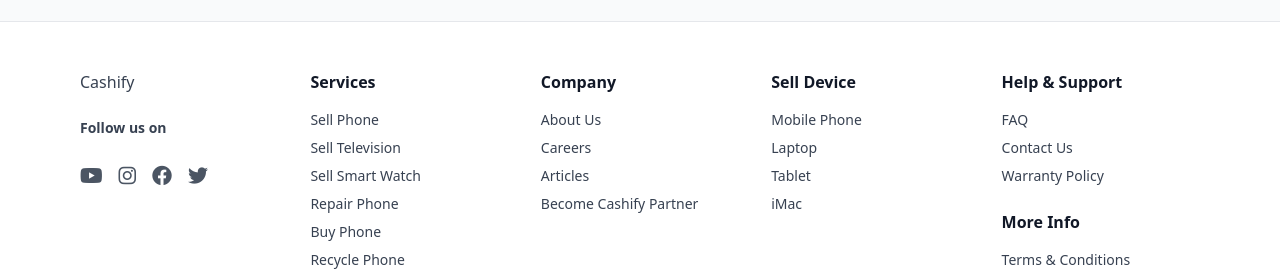
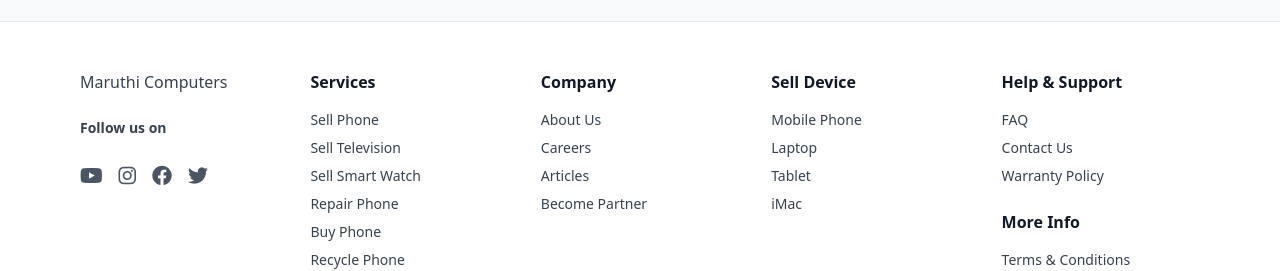
Before and after one commit to satishkumarp6949/Chasify, a plain HTML site: page base.html in a window 1280 px wide. Shown: the part 945-1216 px from the top of the page. Drawn offline with nearby package versions, Linux system fonts and the light colour scheme.

Commit message:
Updated footer text on base page

```diff
--- a/base.html
+++ b/base.html
@@ -658,7 +658,7 @@
         <div class="max-w-7xl mx-auto grid grid-cols-1 md:grid-cols-5 gap-8">
 
             <div class="space-y-6">
-               <h1 class="cash">Cashify</h1>
+               <h1 class="cash">Maruthi Computers</h1>
                 <p class="font-semibold text-sm">Follow us on</p>
                 <div class="flex space-x-4 text-xl text-gray-600">
                     <a href="#"><i class="fab fa-youtube"></i></a>
@@ -686,7 +686,7 @@
                     <li><a href="#" class="hover:text-green-600">About Us</a></li>
                     <li><a href="#" class="hover:text-green-600">Careers</a></li>
                     <li><a href="#" class="hover:text-green-600">Articles</a></li>
-                    <li><a href="#" class="hover:text-green-600">Become Cashify Partner</a></li>
+                    <li><a href="#" class="hover:text-green-600">Become Partner</a></li>
                 </ul>
             </div>
 
```
